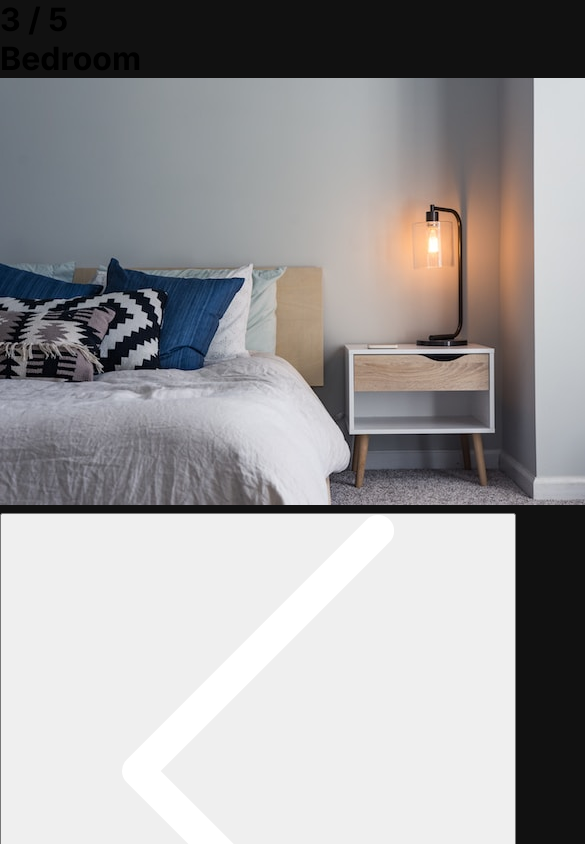
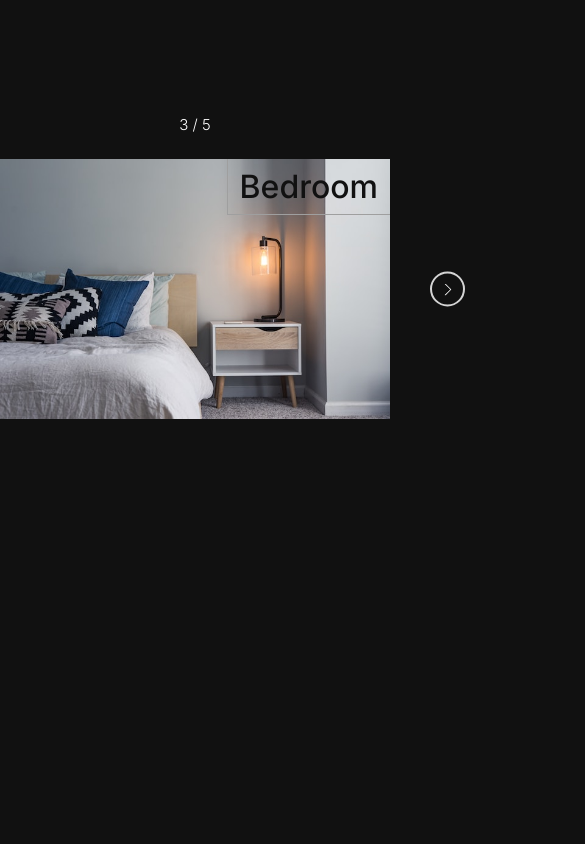
Before and after one commit to vanparfait/Slider_React, a React (Vite) app: page / in a window 390 px wide. Shown: the top 844 px of the page, 585 px wide, since content can reach past the window. Built offline with nearby package versions, Linux system fonts and the light colour scheme.

Commit message:
stylisation du composant Slider.jsx grace a Slider.css

```diff
--- a/src/components/Slider/Slider.css
+++ b/src/components/Slider/Slider.css
@@ -1,3 +1,79 @@
-.r {
-  color: red;
+.index-info {
+  text-align: center;
+  color: #fff;
+  margin: 115px 0 25px;
+  font-size: 18px;
+  font-weight: 300;
 }
+.slider {
+  max-width: 600px;
+  aspect-ratio: 3/2;
+  margin: 0 auto;
+  position: relative;
+}
+.slider-img {
+  position: absolute;
+  width: 100%;
+  height: 100%;
+  object-fit: cover;
+}
+.image-info {
+  position: absolute;
+  z-index: 1;
+  right: 0;
+  color: #111;
+  border-bottom: 1px solid #9f9f9f;
+  border-left: 1px solid #9f9f9f;
+  padding: 8px 12px;
+  font-weight: 400;
+}
+
+.navigation-button {
+  position: absolute;
+  width: 48px;
+  height: 48px;
+  border-radius: 50%;
+  background-color: transparent;
+  border: 2px solid #d4d4d4;
+  top: 50%;
+  transform: translateY(-50%);
+  cursor: pointer;
+  display: flex;
+  justify-content: center;
+  align-items: center;
+}
+.navigation-button img {
+  width: 15px;
+}
+.navigation-button:hover {
+  background-color: #4e4e56;
+}
+
+.prev-button {
+  left: -100px;
+}
+.next-button {
+  right: -100px;
+}
+
+@media (max-width: 850px) {
+  .index-info {
+    font-size: 15px;
+  }
+  .slider {
+    max-width: 400px;
+  }
+  .navigation-button {
+    width: 35px;
+    height: 35px;
+  }
+  .prev-button {
+    left: -75px;
+  }
+  .next-button {
+    right: -75px;
+  }
+  .navigation-button img {
+    width: 12px;
+  }
+}
--- a/src/components/Slider/Slider.jsx
+++ b/src/components/Slider/Slider.jsx
@@ -13,7 +13,7 @@ const Slider = () => {
         <button className="navigation-button prev-button">
           <img src={leftChevron} alt="previous-image" />
         </button>
-        <button className="navigation-button prev-button">
+        <button className="navigation-button next-button">
           <img src={rightChevron} alt="next-image" />
         </button>
       </div>
```
